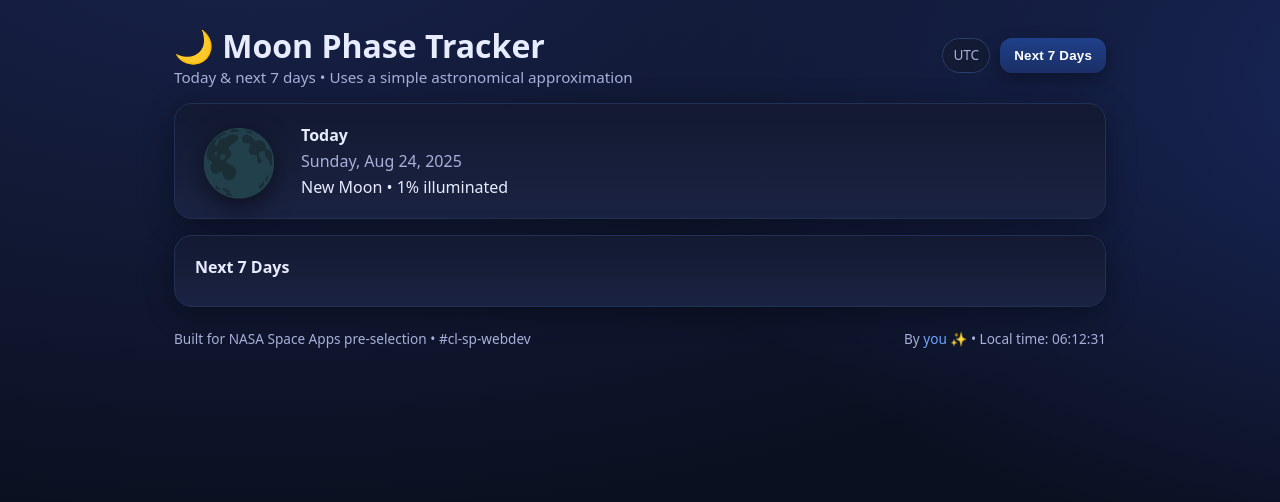
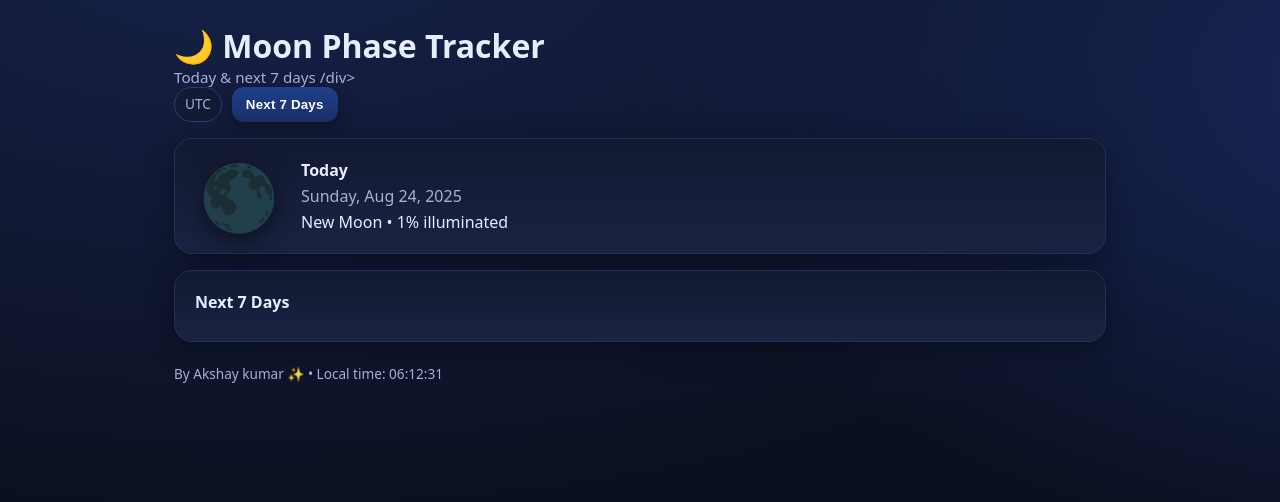
Before and after one commit to Akshayk4284/moon-phase, a plain HTML site: page index.html in a window 1280 px wide. Drawn offline with Linux system fonts and the light colour scheme.

Commit message:
Update index.html

```diff
--- a/index.html
+++ b/index.html
@@ -12,7 +12,7 @@
     <header>
       <div>
         <h1>🌙 Moon Phase Tracker</h1>
-        <div class="subtitle">Today & next 7 days • Uses a simple astronomical approximation</div>
+        <div class="subtitle">Today & next 7 days /div>
       </div>
       <div class="actions">
         <span id="tz" class="pill" title="Your local timezone"></span>
@@ -37,8 +37,7 @@
     </main>
 
     <footer>
-      <div>Built for NASA Space Apps pre‑selection • #cl-sp-webdev</div>
-      <div>By <a href="#" rel="noopener">you ✨</a> • Local time: <span id="now"></span></div>
+      <div>By Akshay kumar <a href="#" rel="noopener"> ✨</a> • Local time: <span id="now"></span></div>
     </footer>
   </div>
 
```
